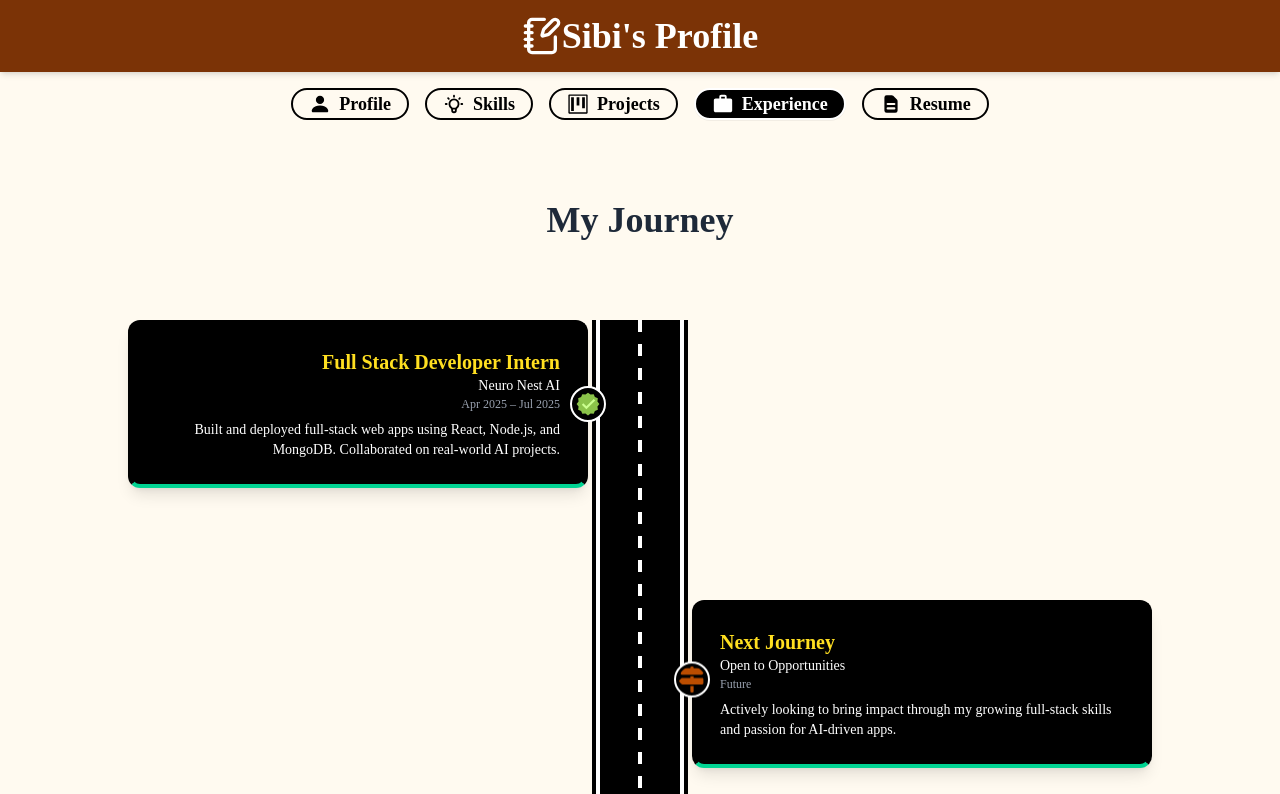
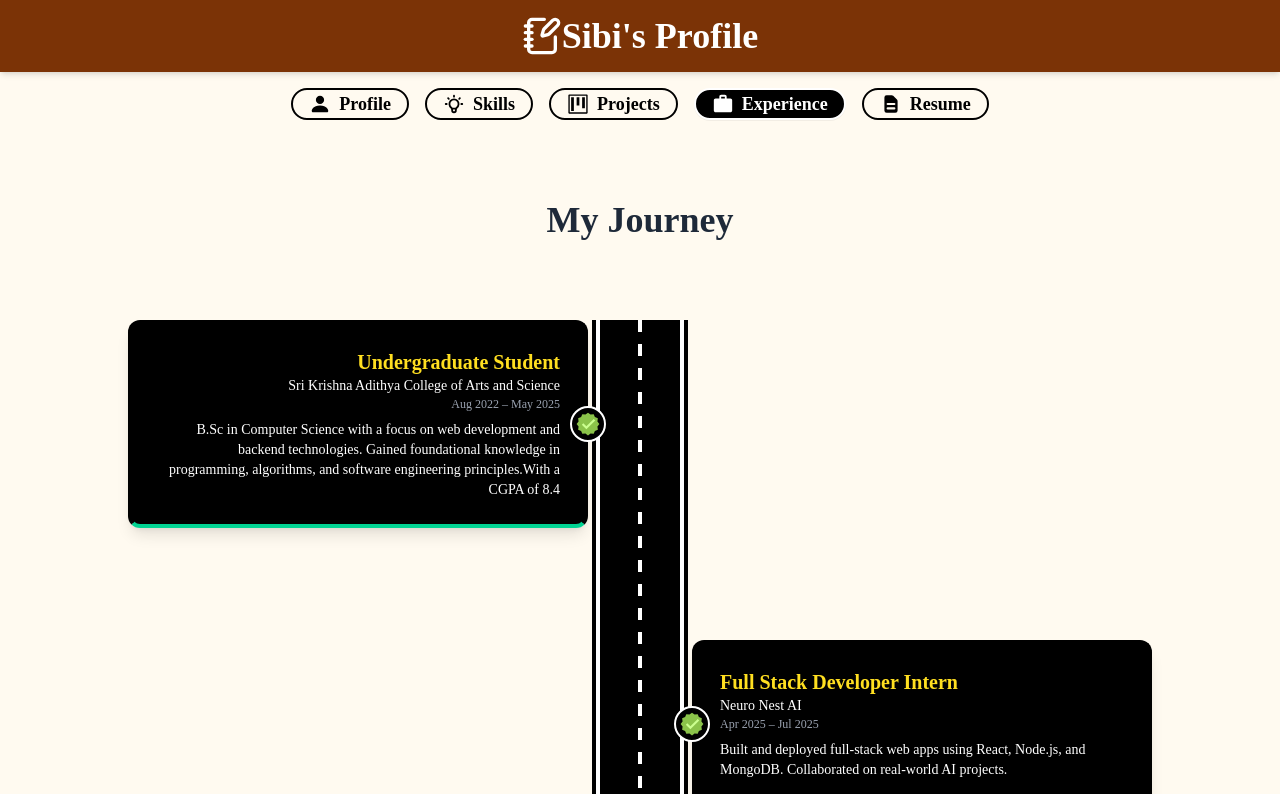
Before and after one commit to Sibi-05/portfolio, a React (Vite) app: page /experience in a window 1280 px wide. Shown: the top 794 px of the page. Built offline with nearby package versions, Linux system fonts and the light colour scheme; a web font is replaced by a local one.

Commit message:
minor change

```diff
--- a/src/pages/Experience.jsx
+++ b/src/pages/Experience.jsx
@@ -5,6 +5,13 @@ import { FaMapSigns } from "react-icons/fa";
 
 
 const experiences = [
+  {
+    title: "Undergraduate Student",
+    company: "Sri Krishna Adithya College of Arts and Science",
+    duration: "Aug 2022 – May 2025",
+    description:
+      "B.Sc in Computer Science with a focus on web development and backend technologies. Gained foundational knowledge in programming, algorithms, and software engineering principles.With a CGPA of 8.4",
+  },
   {
     title: "Full Stack Developer Intern",
     company: "Neuro Nest AI",
@@ -15,9 +22,9 @@ const experiences = [
   {
     title: "Next Journey",
     company: "Open to Opportunities",
-    duration: "Future",
+    duration: "Present",
     description:
-      "Actively looking to bring impact through my growing full-stack skills and passion for AI-driven apps.",
+      "Currently seeking new challenges in web development. Passionate about building innovative solutions and eager to contribute to impactful projects.",
   },
 ];
 
```
